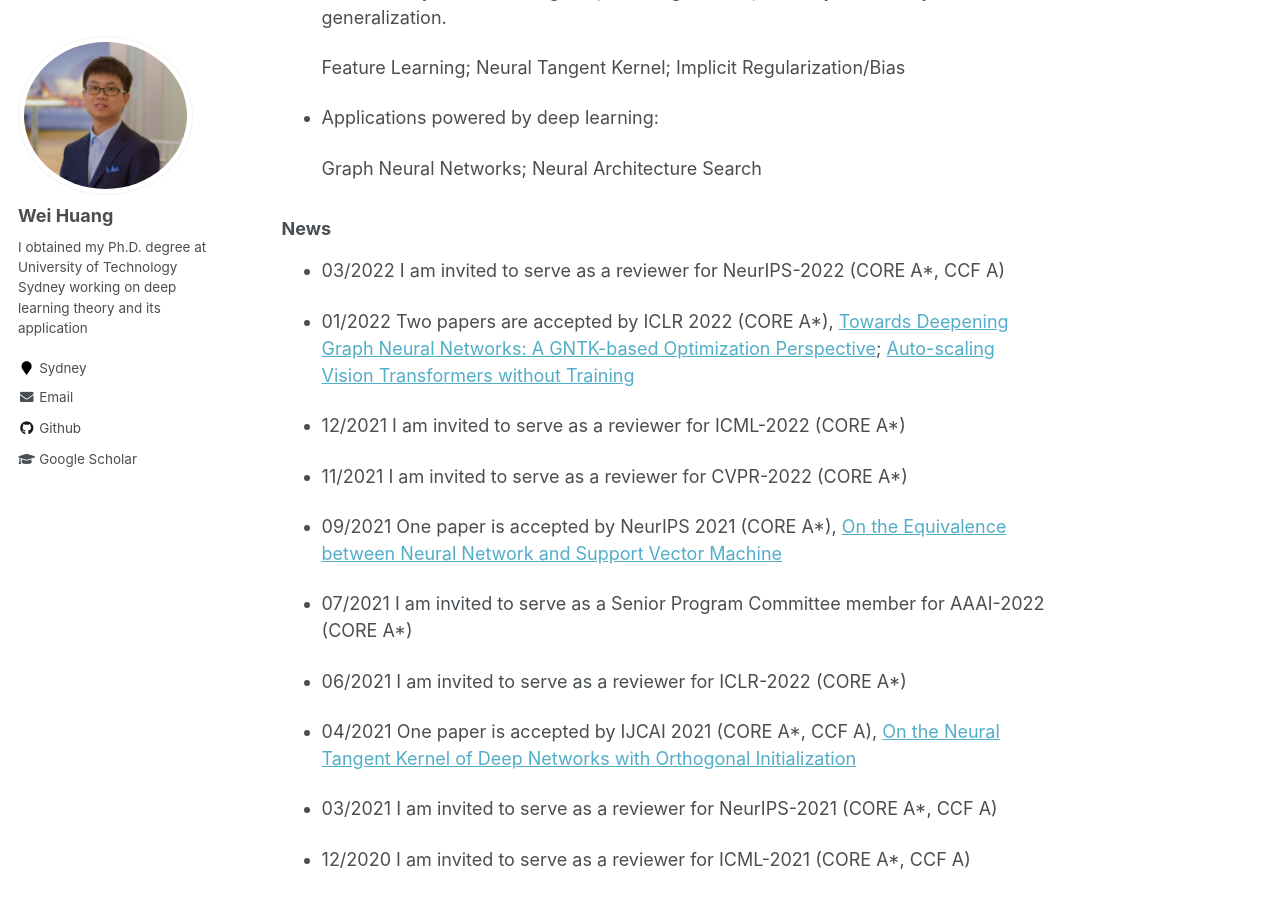
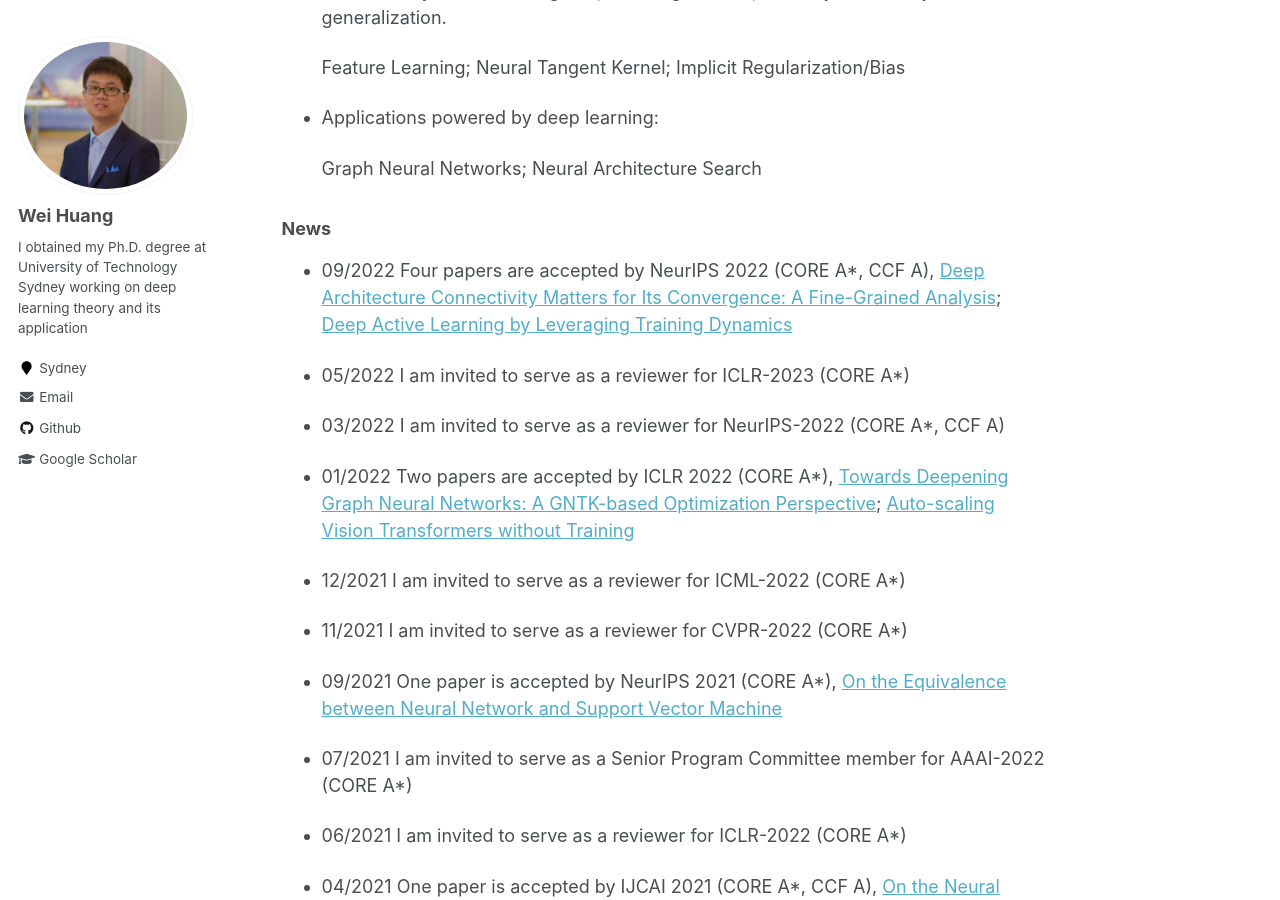
Before and after one commit to WeiHuang05/Weihuang05.github.io, a Jekyll site: the page built from index.md, in a window 1280 px wide and 900 px high, scrolled down 666 px. Built offline with Jekyll 4.4.1, drawn with Linux system fonts in a browser that asks for light colours.

Commit message:
Update index.md

```diff
--- a/index.md
+++ b/index.md
@@ -25,6 +25,10 @@ Please feel free to contact me if you want to cooperate or discuss with me on de
 
 ### News
 
+* 09/2022 Four papers are accepted by NeurIPS 2022 (CORE A*, CCF A), [Deep Architecture Connectivity Matters for Its Convergence: A Fine-Grained Analysis](https://arxiv.org/abs/2205.05662); [Deep Active Learning by Leveraging Training Dynamics](https://arxiv.org/abs/2110.08611)
+
+* 05/2022 I am invited to serve as a reviewer for ICLR-2023 (CORE A*)
+
 * 03/2022 I am invited to serve as a reviewer for NeurIPS-2022 (CORE A*, CCF A)
 
 * 01/2022 Two papers are accepted by ICLR 2022 (CORE A*), [Towards Deepening Graph Neural Networks: A GNTK-based Optimization Perspective](https://arxiv.org/abs/2103.03113); [Auto-scaling Vision Transformers without Training](https://openreview.net/pdf?id=H94a1_Pyr-6)
```
